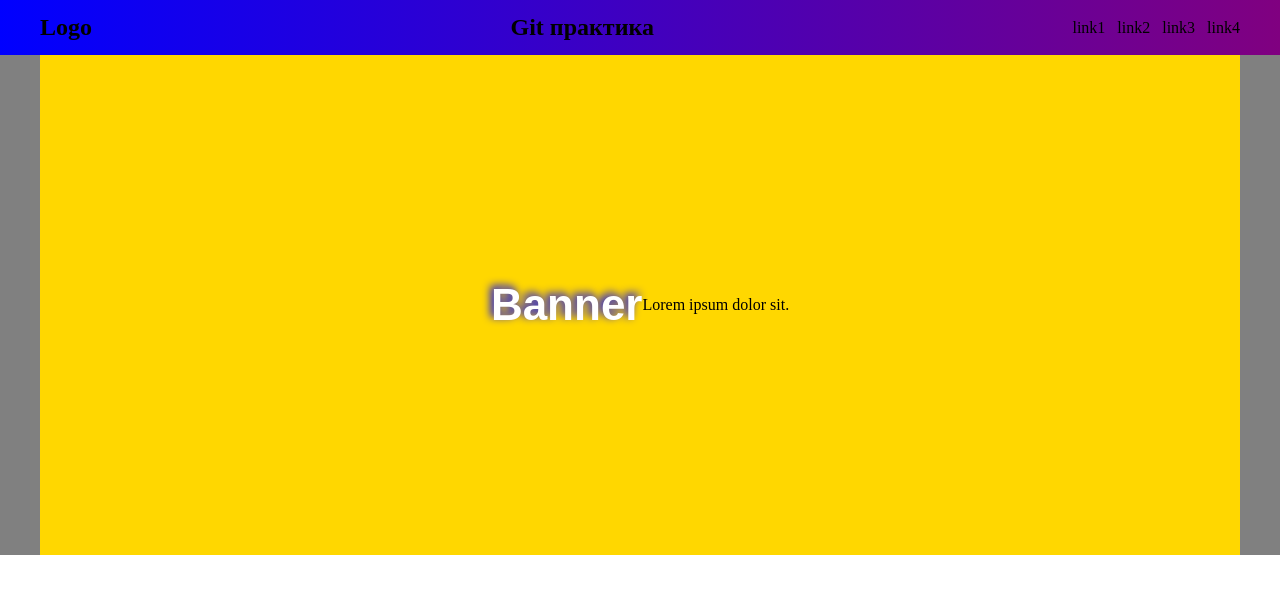
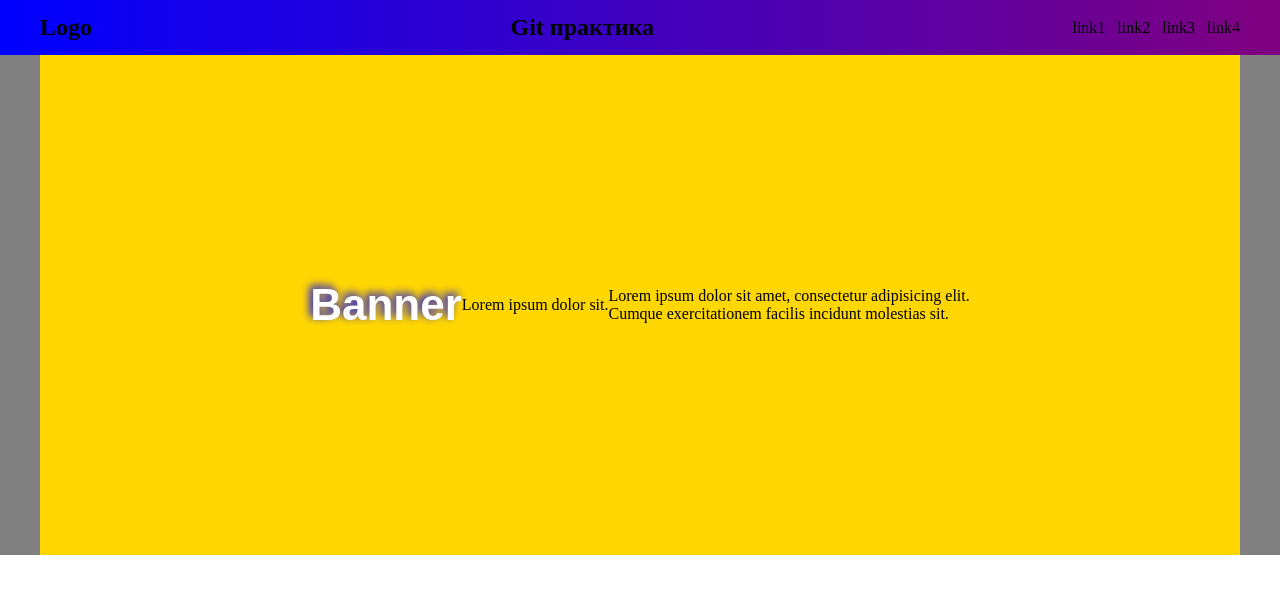
Before and after one commit to exailer/Git2_testing, a plain HTML site: page index.html in a window 1280 px wide. Drawn offline with Linux system fonts and the light colour scheme.

Commit message:
add main text

```diff
--- a/index.html
+++ b/index.html
@@ -38,6 +38,10 @@
             <div class="banner__block">
                 <h2 class="banner__title">Banner</h2>
                 <p class="subtitle">Lorem ipsum dolor sit.</p>
+                <p class="banner__text">
+                    Lorem ipsum dolor sit amet, consectetur adipisicing elit. <br>
+                    Cumque exercitationem facilis incidunt molestias sit.
+                </p>
             </div>
         </div>
     </section>
```
